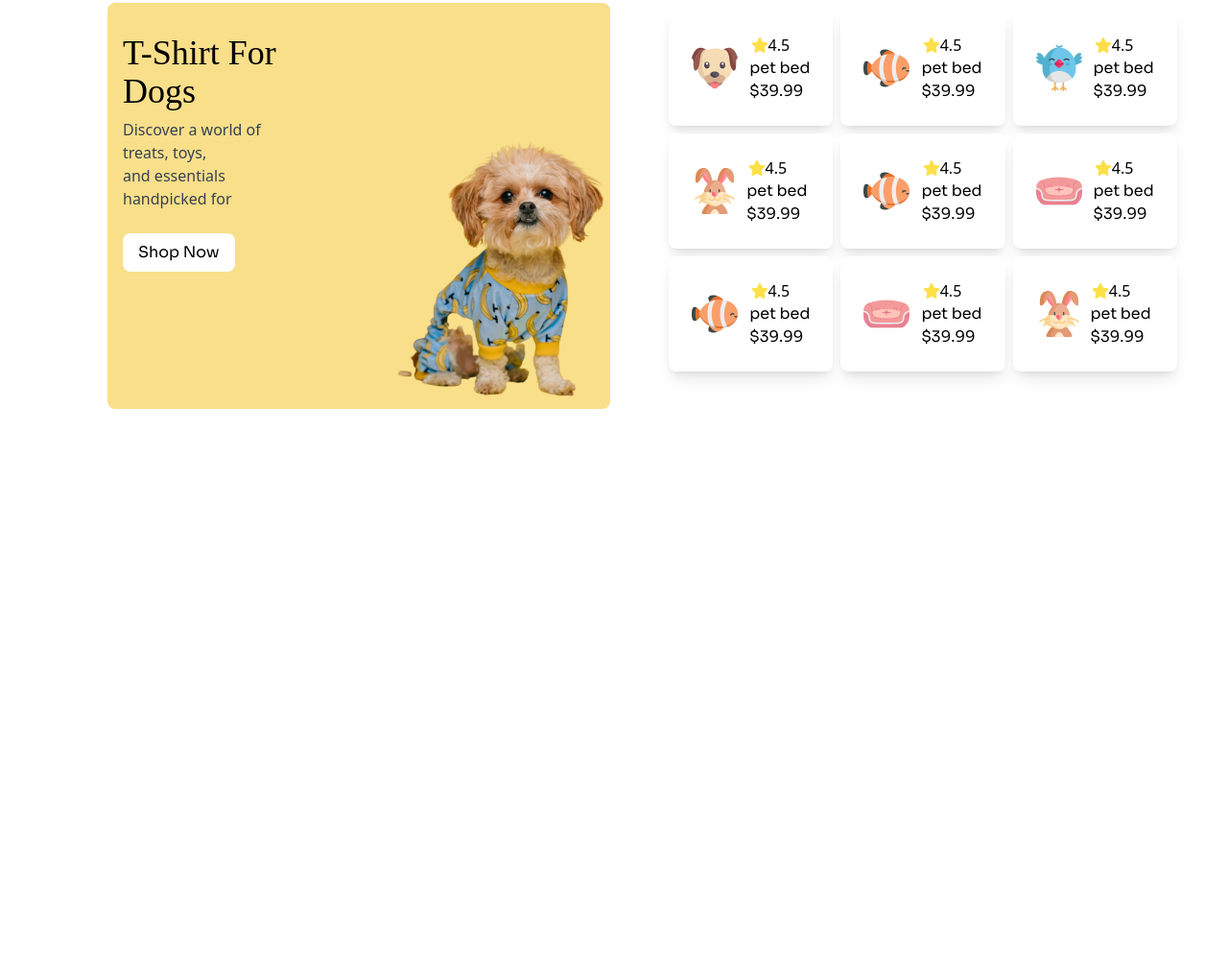
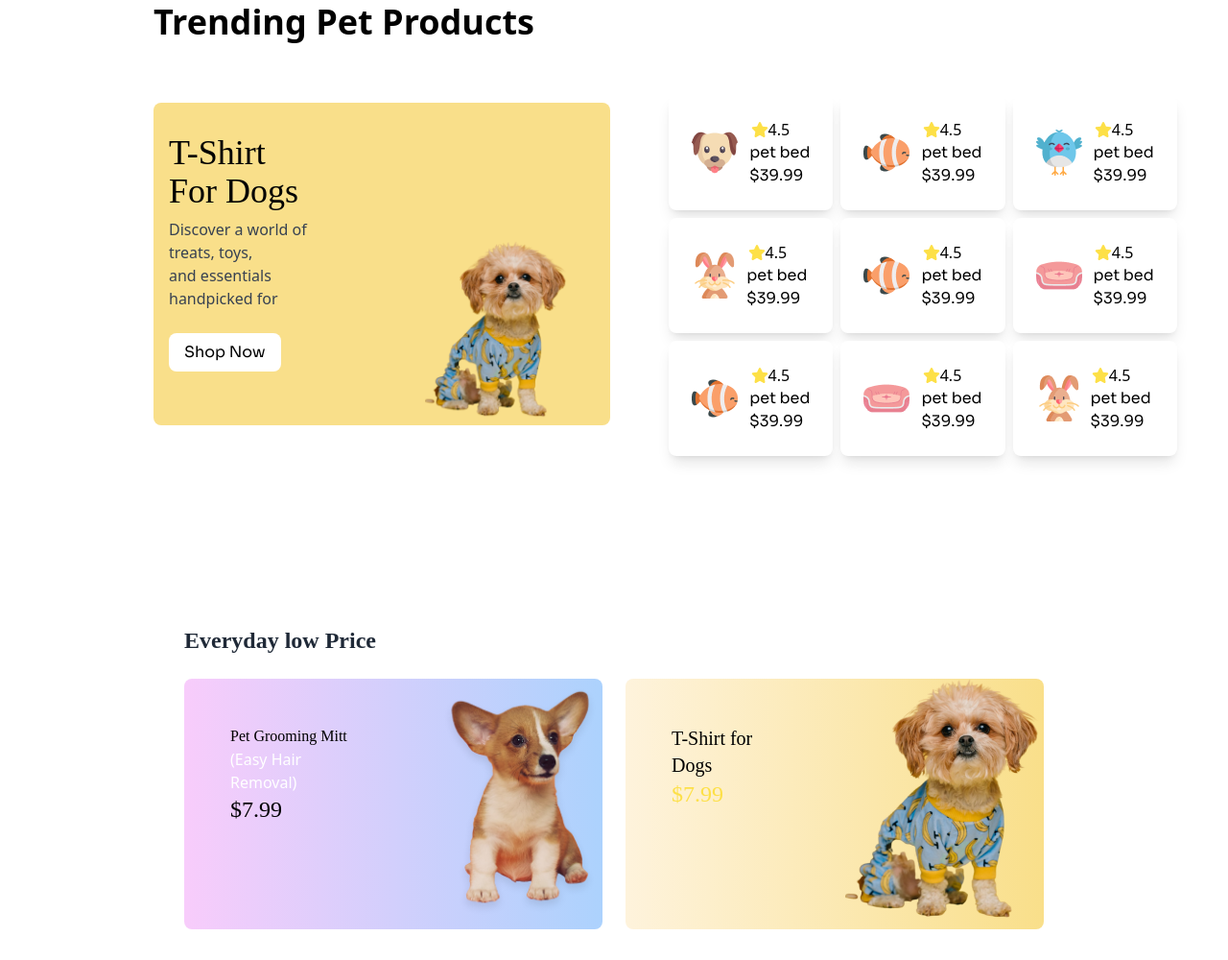
Before and after one commit to afrojakeya10/pet-care, a plain HTML site: page index.html in a window 1280 px wide. Shown: the part 1241-2241 px from the top of the page at 96% size. Before the commit the page ends 1868 px from the top, so only its background shows below. Drawn offline with nearby package versions, Linux system fonts and the light colour scheme; a web font is replaced by a local one.

Commit message:
added the low price section

```diff
--- a/index.html
+++ b/index.html
@@ -218,21 +218,21 @@
 
       <!--trending pet section -->
 
-      <section class="mb-24">
-        <h1 class="hidden md: block text-4xl google-font1 ml-20 ">Trending Pet Products</h1>
+      <section class="mb-10">
+        <h1 class=" text-4xl google-font font-bold ml-24 md:ml-40 ">Trending Pet Products</h1>
 
         <div class="  md:grid grid-cols-2 mx-auto gap-2 mt-12 lg:gap-2">
 
           <!--left side -->
           <div>
-            <div class=" bg-[#F9DF8A]   rounded-lg mx-auto mb-2 md:ml-28  flex justify-center " >
+            <div class=" bg-[#F9DF8A]   rounded-lg mx-auto mb-2 md:ml-40 mt-4  flex justify-center gap-2 " >
               <div>
               <h1 class="text-4xl google-font1 ml-4 mt-8 " >T-Shirt For Dogs</h1>
               <p class="text-gray-700 font-thin mt-2 ml-4">Discover a world of treats, toys,<br> and essentials handpicked for </p><br>
               <button class="bg-white rounded-lg px-4 py-2 google-font2 ml-4">Shop Now</button><br>
               </div>
               <div>
-              <img class="w-1/4 md:w-4/6 ml-28 mr-8 mt-36 mr-16"  src="images/cute-pet-mid.png">
+              <img class="w-1/4 md:w-3/6 ml-28 mr-12 mt-36 mr-16"  src="images/cute-pet-mid.png">
               </div>
 
             </div>
@@ -416,6 +416,60 @@
 
   </div>
 </div>
+</div>
+</section>
+
+
+
+<!--low price section-->
+
+<section class="mb-8">
+
+  <section class="max-w-4xl mx-auto">
+    <h2 class="text-2xl font-bold text-gray-800 mb-6 google-font1">Everyday low Price</h2>
+
+    <div class=" gap-6 md:grid grid-cols-2 gap-4 ">
+
+      <div class="bg-gradient-to-r from-[#F8CCFB] to-[#ACD2FD]  rounded-lg flex  ">
+
+        <div class="mt-12 ml-12">
+          <h4 class=" hidden md: block google-font2">Under Price</h4>
+          <h1 class="google-font1 ">Pet Grooming Mitt</h1>
+          <h3 class=" hidden md:block text-white  font-thin">(Easy Hair Removal)</h3>
+
+          <h4  class="google-font1 text-2xl ">$7.99</h4>
+
+        </div>
+
+        <div> <img class="w-52 ml-16" src="images/cute-dog-mid.png"></div>
+
+
+
+      </div>
+
+
+      <div class="bg-gradient-to-r from-[#FEF3DC] to-[#F9DF8A]  rounded-lg flex  ">
+
+        <div class="mt-12 ml-12">
+
+          <h1 class="google-font1 text-xl ">T-Shirt for Dogs</h1>
+
+
+          <h4  class="google-font1 text-2xl text-yellow-300 ">$7.99</h4>
+
+        </div>
+
+        <div> <img class="w-52 ml-16 mr-8" src="images/cute-pet-mid.png"></div>
+
+
+
+      </div>
+      </section>
+
+
+
+
+
 
     <footer>
 
```
